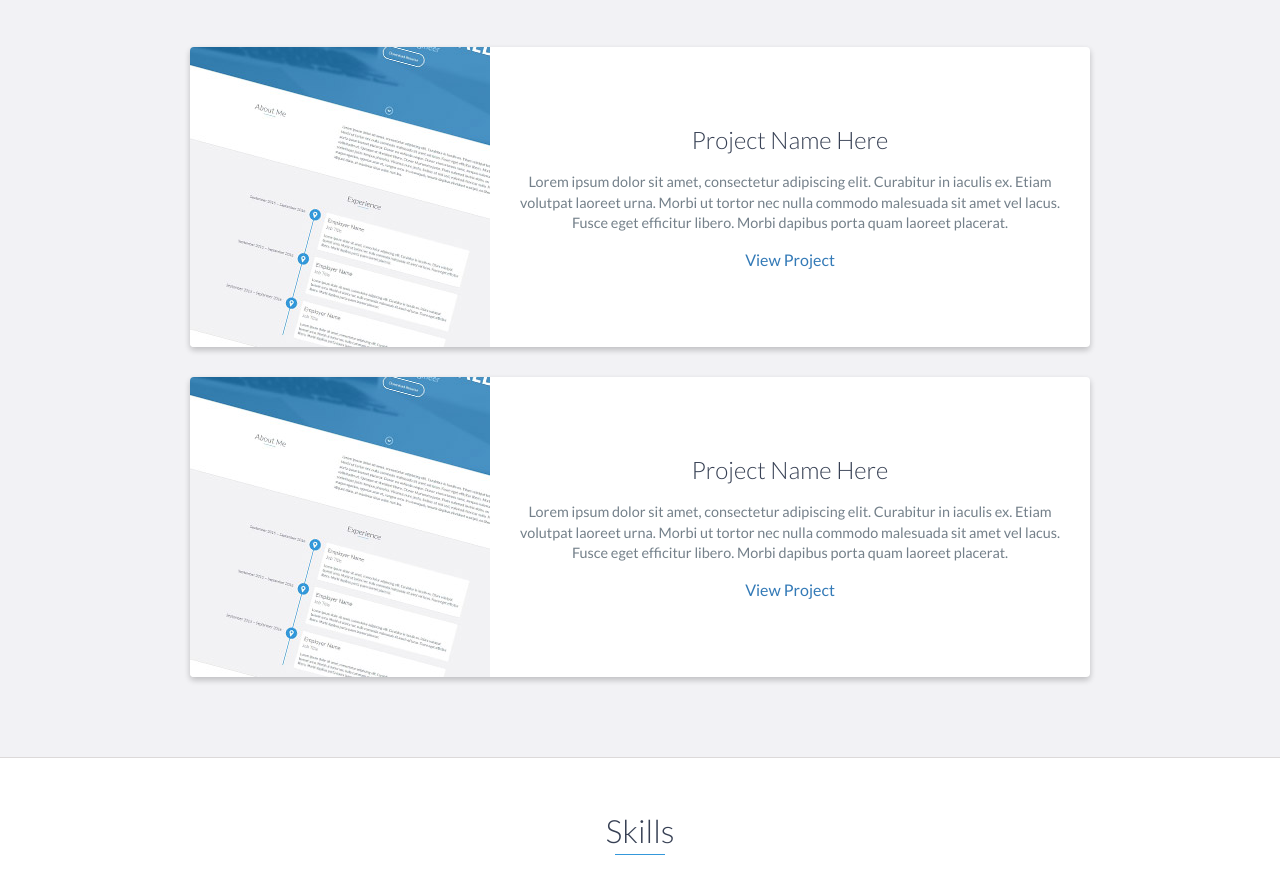
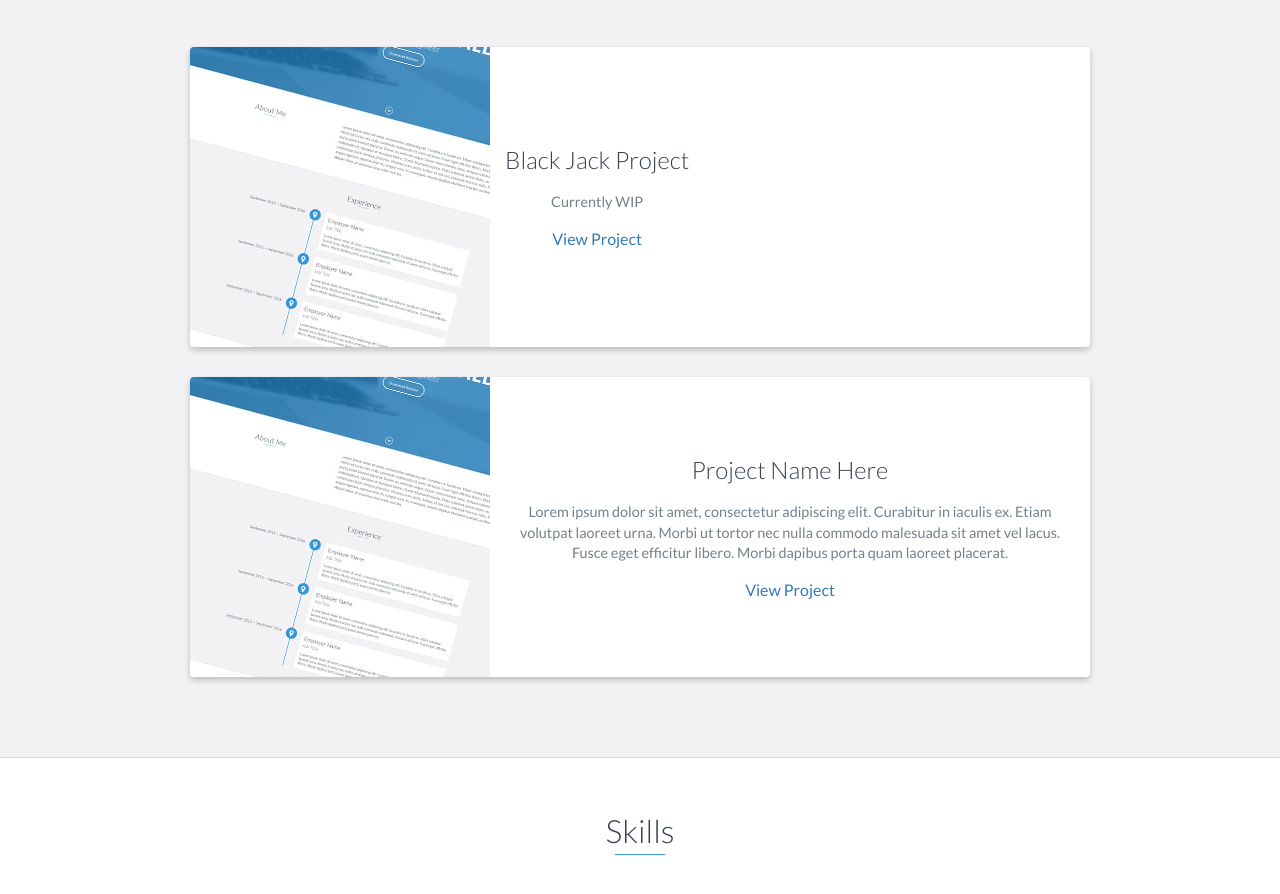
Before and after one commit to AlejandroN176/AlejandroN176, a website: page index.html in a window 1280 px wide. Shown: the part 2561-3455 px from the top of the page. Drawn offline with nearby package versions, Linux system fonts and the light colour scheme.

Commit message:
2nd Update
updated projects and some links

```diff
--- a/index.html
+++ b/index.html
@@ -155,9 +155,9 @@
                     </div>
                     <!-- End .project-image -->
                     <div class="project-info">
-                        <h3>Project Name Here</h3>
+                        <h3>Black Jack Project</h3>
                         <p>
-                            Lorem ipsum dolor sit amet, consectetur adipiscing elit. Curabitur in iaculis ex. Etiam volutpat laoreet urna. Morbi ut tortor nec nulla commodo malesuada sit amet vel lacus. Fusce eget efficitur libero. Morbi dapibus porta quam laoreet placerat.
+                            Currently WIP
                         </p>
                         <a href="#">View Project</a>
                     </div>
@@ -225,7 +225,7 @@
                 <div class="col-sm-5 social">
                     <ul>
                         <li>
-                            <a href="https://github.com/" target="_blank"><i class="fa fa-github" aria-hidden="true"></i></a>
+                            <a href="https://github.com/AlejandroN176" target="_blank"><i class="fa fa-github" aria-hidden="true"></i></a>
                         </li>
                         <li>
                             <a href="https://stackoverflow.com/" target="_blank"><i class="fa fa-stack-overflow" aria-hidden="true"></i></a>
```
